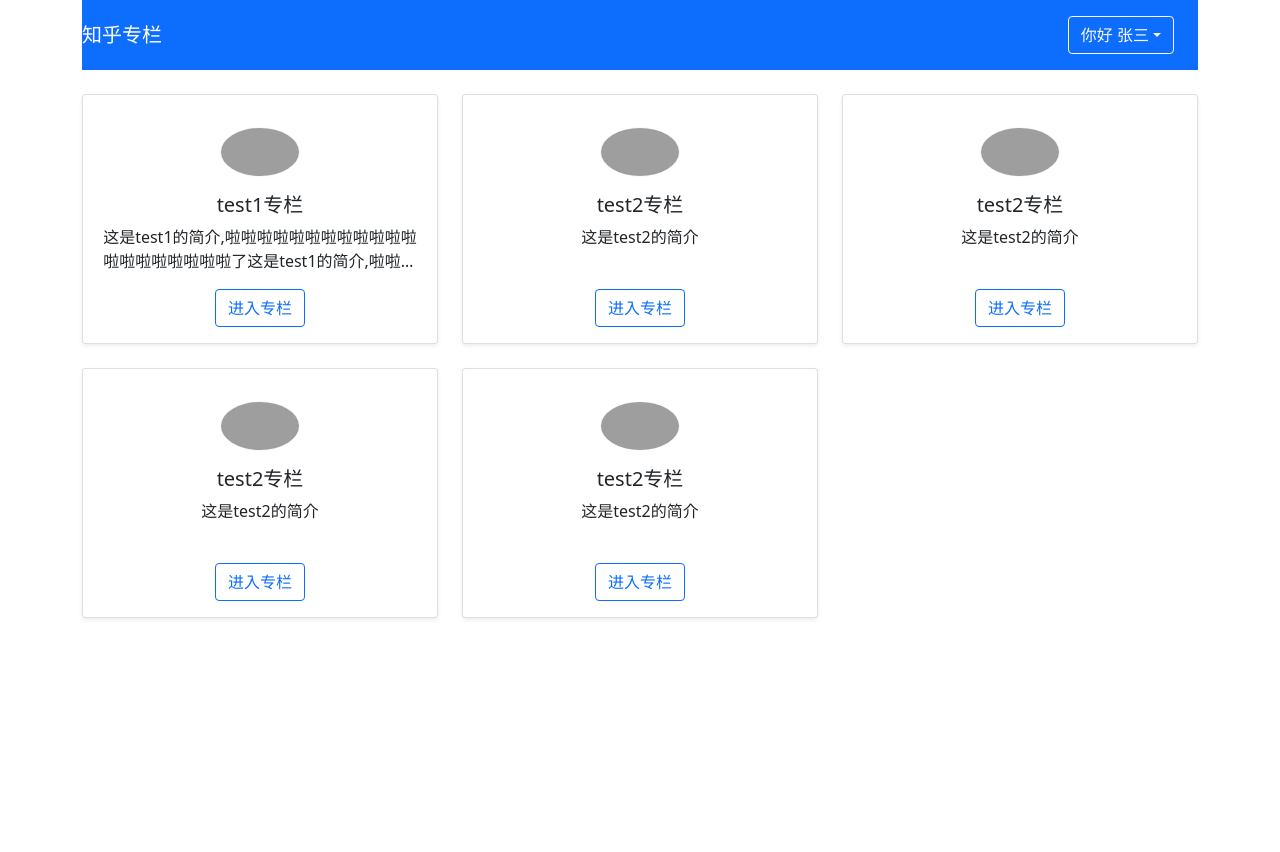
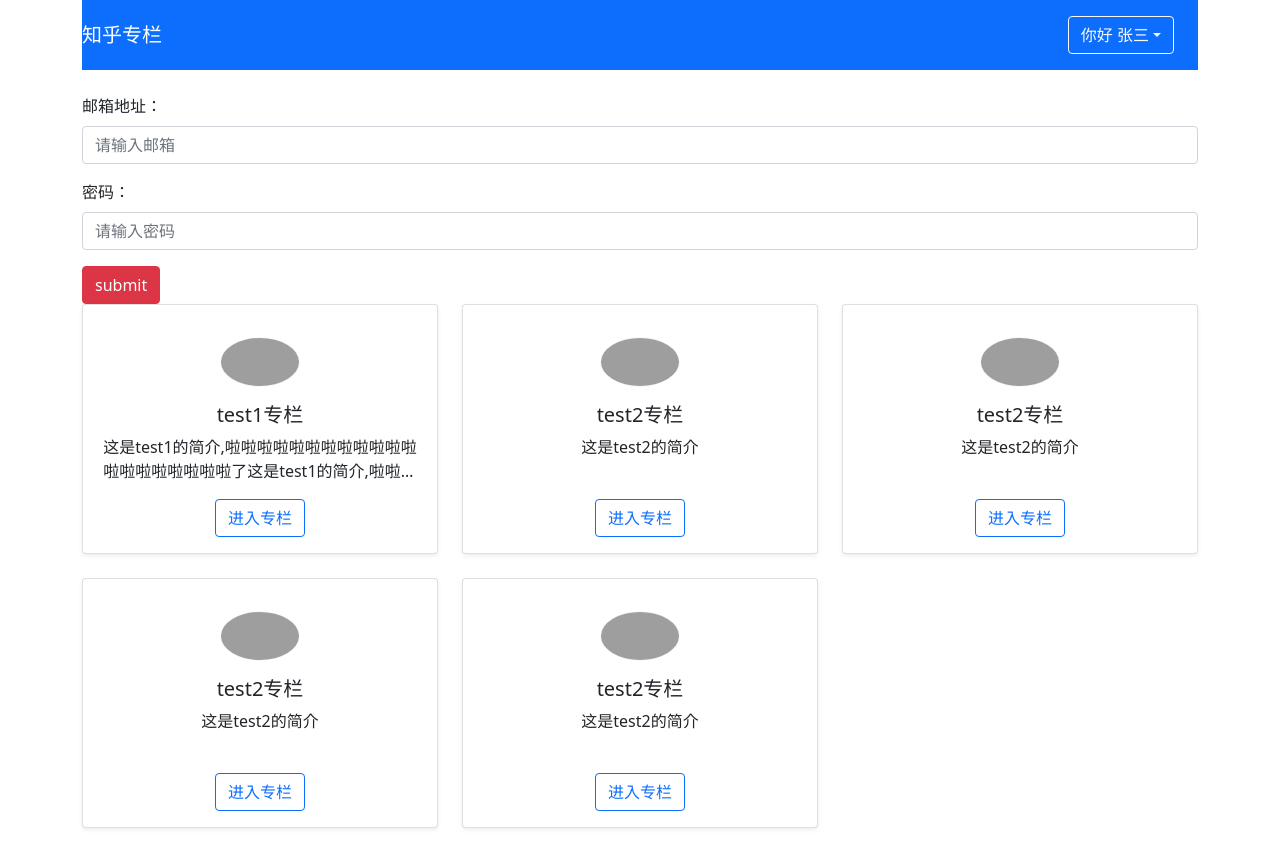
Before and after one commit to chentanran/vue-store, a Vue app in the folder vue3-one-piece/: page / in a window 1280 px wide. Before the commit the page ends 800 px from the top, so only its background shows below. Built offline with nearby package versions, Linux system fonts and the light colour scheme; grey boxes are pictures that could not be loaded.

Commit message:
完成 form组件

```diff
--- a/vue3-one-piece/package.json
+++ b/vue3-one-piece/package.json
@@ -9,6 +9,7 @@
   },
   "dependencies": {
     "bootstrap": "^5.0.0-alpha3",
+    "mitt": "^2.1.0",
     "vue": "^3.0.0"
   },
   "devDependencies": {
--- a/vue3-one-piece/src/App.vue
+++ b/vue3-one-piece/src/App.vue
@@ -1,15 +1,40 @@
 <template>
   <div class="container">
     <GlobalHeader :user="user"></GlobalHeader>
+    <ValidateForm @form-submit="handlesSubmit">
+      <div class="mb-3">
+        <label for="exampleInputEmail1" class="form-label">邮箱地址：</label>
+        <ValidateInput
+          :rules="emailRules"
+          v-model="emailVal"
+          placeholder="请输入邮箱"
+        ></ValidateInput>
+        <span>{{ emailVal }}</span>
+      </div>
+      <div class="mb-3">
+        <label for="exampleInputPassword1" class="form-label">密码：</label>
+        <ValidateInput
+          type="password"
+          :rules="passwordRules"
+          v-model="passwordVal"
+          placeholder="请输入密码"
+        ></ValidateInput>
+      </div>
+      <template v-slot:submit>
+        <span class="btn btn-danger">submit</span>
+      </template>
+    </ValidateForm>
     <ColumnList :list="list"></ColumnList>
   </div>
 </template>
 
 <script lang="ts">
-import { defineComponent } from 'vue'
+import { defineComponent, ref } from 'vue'
 import ColumnList, { ColumnProps } from './components/ColumnList.vue'
 import 'bootstrap/dist/css/bootstrap.min.css'
 import GlobalHeader, { UserProps } from '@/components/GlobalHeader.vue'
+import ValidateInput, { RulesProp } from '@/components/ValidateInput.vue'
+import ValidateForm from '@/components/ValidateForm.vue'
 const userData: UserProps = {
   isLogin: true,
   name: '张三',
@@ -51,12 +76,37 @@ export default defineComponent({
   name: 'App',
   components: {
     ColumnList,
-    GlobalHeader
+    GlobalHeader,
+    ValidateInput,
+    ValidateForm
   },
   setup () {
+    const emailVal = ref('')
+    const passwordVal = ref('')
+
+    const emailRules: RulesProp = [
+      { type: 'required', message: '邮箱地址不能为空' },
+      { type: 'email', message: '邮箱格式不正确' }
+    ]
+
+    const passwordRules: RulesProp = [
+      { type: 'required', message: '面不能为空' }
+    ]
+
+    const handlesSubmit = (formValid: boolean) => {
+      if (formValid) {
+        console.log(emailVal.value, passwordVal.value, '--------------')
+      }
+    }
+
     return {
       list: testData,
-      user: userData
+      user: userData,
+      emailRules,
+      emailVal,
+      handlesSubmit,
+      passwordRules,
+      passwordVal
     }
   }
 })
--- /dev/null
+++ b/vue3-one-piece/src/components/ValidateForm.vue
@@ -0,0 +1,50 @@
+<template>
+  <form class="validate-form-container">
+    <slot name="default"></slot>
+    <div class="submit-area" @click.prevent="submitForm">
+      <slot name="submit">
+        <button class="btn btn-primary">提交</button>
+      </slot>
+    </div>
+  </form>
+</template>
+
+<script lang="ts">
+import { defineComponent, onUnmounted } from 'vue'
+import mitt from 'mitt'
+type ValidFunc = () => boolean
+export const emitter = mitt()
+export default defineComponent({
+  name: 'ValidateForm',
+  emits: ['form-submit'],
+  setup (props, context) {
+    const allValidateInput: ValidFunc[] = []
+
+    const submitForm = () => {
+      const result = allValidateInput.map(func => func())
+      console.log(result, 'result', allValidateInput)
+      context.emit('form-submit', result)
+    }
+
+    const callback = (func: ValidFunc | undefined) => {
+      if (func) {
+        allValidateInput.push(func)
+      }
+    }
+
+    emitter.on('validate-item', callback)
+
+    onUnmounted(() => {
+      emitter.off('validate-item', callback)
+    })
+
+    return {
+      submitForm
+    }
+  }
+})
+</script>
+
+<style>
+
+</style>
--- /dev/null
+++ b/vue3-one-piece/src/components/ValidateInput.vue
@@ -0,0 +1,85 @@
+<template>
+  <div>
+    <input
+      type="email"
+      class="form-control"
+      :class="{ 'is-invalid': inputRef.error }"
+      aria-describedby="emailHelp"
+      :value="inputRef.val"
+      @blur="validateInput"
+      @input="updateValue"
+      v-bind="$attrs"
+    >
+    <div class="invalid-feedback" v-if="inputRef.error">{{ inputRef.message }}</div>
+  </div>
+</template>
+
+<script lang="ts">
+import { defineComponent, onMounted, reactive } from 'vue'
+import { emitter } from './ValidateForm.vue'
+const emailReg = /^([a-zA-Z]|[0-9])(\w|-)+@[a-zA-Z0-9]+\.([a-zA-Z]{2,4})$/
+
+interface RuleProp {
+  type: 'required' | 'email';
+  message: string;
+}
+
+export type RulesProp = RuleProp[]
+export default defineComponent({
+  name: 'ValidateInput',
+  props: {
+    rules: Array as () => RulesProp,
+    modelValue: String
+  },
+  setup (props, context) {
+    const inputRef = reactive({
+      val: props.modelValue || '',
+      error: false,
+      message: ''
+    })
+
+    const validateInput = () => {
+      if (props.rules) {
+        const allPassed = props.rules.every(rule => {
+          let passed = true
+          inputRef.message = rule.message
+          switch (rule.type) {
+            case 'required':
+              passed = (inputRef.val.trim() !== '')
+              break
+            case 'email':
+              passed = emailReg.test(inputRef.val)
+              break
+            default:
+              break
+          }
+          return passed
+        })
+        inputRef.error = !allPassed
+        return allPassed
+      }
+      return true
+    }
+
+    const updateValue = (e: Event) => {
+      const targetValue = (e.target as HTMLInputElement).value
+      inputRef.val = targetValue
+      context.emit('update:modelValue', targetValue)
+    }
+
+    onMounted(() => {
+      emitter.emit('validate-item', validateInput)
+    })
+
+    return {
+      inputRef,
+      validateInput,
+      updateValue
+    }
+  }
+})
+</script>
+
+<style>
+
+</style>
```
Also changed, not shown: 1 other file (tests, documents, lock files or other folders).
